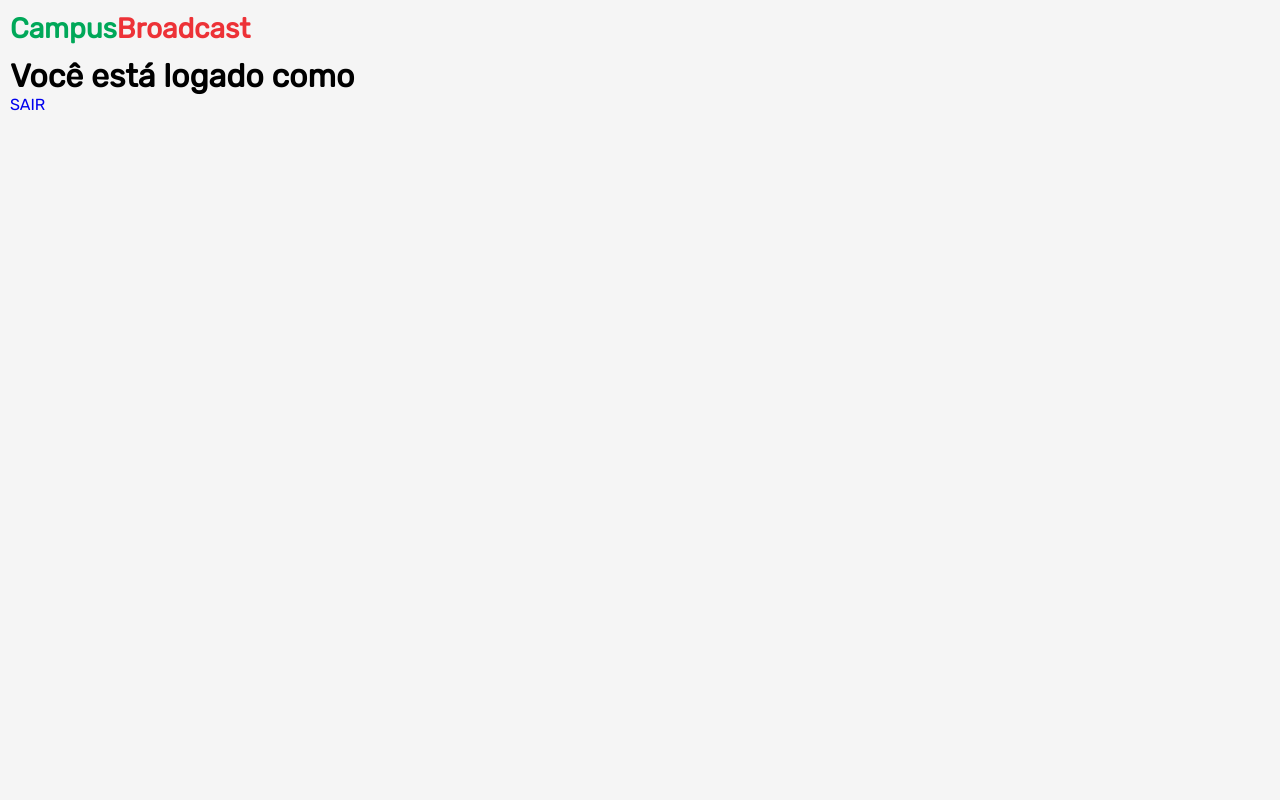
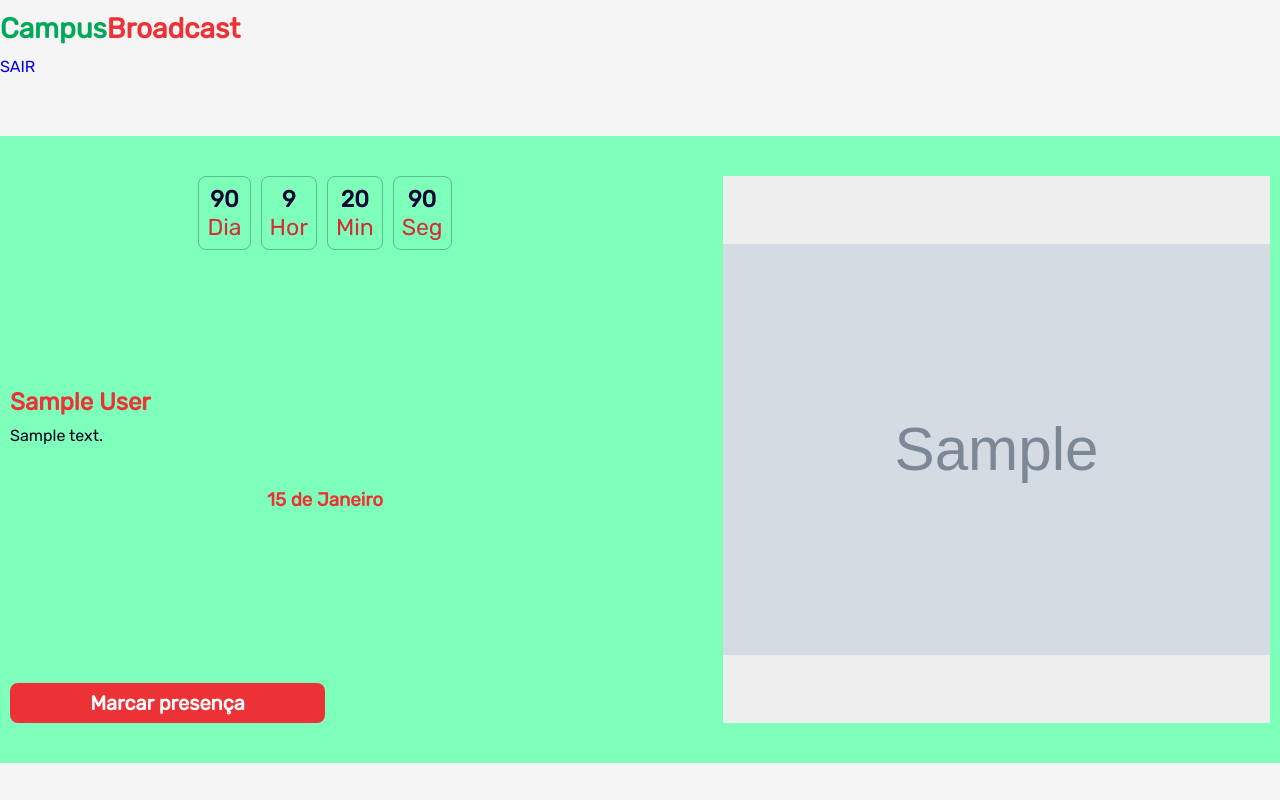
Before and after one commit to marcelo-py/CampusBroadcast, a Django app: template accounts/templates/navigation/index.html in a window 1280 px wide. Run offline with Django 4.2, Linux system fonts and the light colour scheme; the template is opened without the code that fills it: values that come from a table or form of the project are taken from there, others are empty; tables that the repository leaves empty hold one stand-in row (values such as "Sample post"); grey boxes marked "Sample" are stand-in pictures.

Commit message:
modelagem db

```diff
--- a/accounts/models.py
+++ b/accounts/models.py
@@ -62,14 +62,28 @@ class Evento(models.Model):
     titulo = models.CharField(max_length=120)
     description = models.TextField(blank=True, null=True)
     local = models.CharField(max_length=20)
-    inicio = models.DateTimeField(verbose_name='Dia e horário do evento')
-    fim = models.DateTimeField(verbose_name='Dia e horário do evento')
+    data_inicio = models.DateField(verbose_name='Data inicio do evento', blank=True, null=True)
+    data_fim = models.DateField(verbose_name='da final do evento')
     organizadores =models.ManyToManyField(CustomUser, related_name='organizadores_evento')
     anunciado_por = models.ForeignKey(CustomUser, on_delete=models.CASCADE, null=True, blank=True)
+    picture = models.ImageField('foto', upload_to='eventos', blank=True, null=True)
 
     is_fixed = models.BooleanField(default=False)
     data_post = models.DateTimeField(default=timezone.now)
 
 
-class PalestranteParaEvento(models.Model):
-    pass
+class DatasParaEvento(models.Model):
+    data = models.DateField(verbose_name='Dia para evento')
+    evento = models.ForeignKey(Evento, on_delete=models.CASCADE)
+    atividades = models.ManyToManyField('Atividade', related_name='atividades_para_data')  # é preciso adicionar antes uma atividade
+
+    data_adicionado = models.DateTimeField(default=timezone.now)
+
+
+class Atividade(models.Model):
+    nome = models.CharField(max_length=120)
+    membros = models.ManyToManyField(CustomUser, related_name='membros_evento')  # O orgaizador precisa ter uma conta para ser adicionado
+
+    # Para evento
+    palestrantes = models.ManyToManyField(Palestrante, related_name='atividade_palestrante')  # é preciso adicionar o palestrante antes
+    evento = models.ForeignKey(Evento, on_delete=models.CASCADE, blank=True, null=True)  # não se trata apenas de atividades para evento
--- a/accounts/templates/navigation/index.html
+++ b/accounts/templates/navigation/index.html
@@ -13,10 +13,46 @@
             <h1 class="logoName">Campus<span>Broadcast</span></h1>
         </div>
     </header>
-
-    <h1>Você está logado como {{request.user.first_name}}</h1>
     <a href="{%url 'accounts:logout'%}">SAIR</a>
 
 
+    <section class="sectionEventoPrincipal">
+        <div class="evento-principal-area">
+            <div class="info-left">
+                <ul class="contagemRegressiva">
+                    <li>
+                        90 <span>Dia</span>
+                    </li>
+                    <li>
+                        9 <span>Hor</span>
+                    </li>
+                    <li>
+                        20 <span>Min</span>
+                    </li>
+                    <li>
+                        90 <span>Seg</span>
+                    </li>
+                </ul>
 
+                <div class="banner-detalhes">
+                    <h2>{{evento.titulo}}</h2>
+                    <p>{{evento.description}}</p>
+
+                    {% if evento.data_inicio == evento.data_fim %}
+                        <h3>{{ evento.data_inicio|date:"j \d\e F" }}</h3>
+                    {% else %}
+                        <h3>De {{ evento.data_inicio|date:"j" }} a {{ evento.data_fim|date:"j \d\e F" }}</h3>
+                    {% endif %}
+                </div>
+
+                <a href="#" class="btn-comparecer">Marcar presença</a>
+            </div>
+
+            {%if evento.picture%}
+                <div class="area-img-banner">
+                    <img src="{{evento.picture.url}}" alt="banner Imagem">
+                </div>
+            {%endif%}
+        </div>
+    </section>
 {%endblock%}
--- a/accounts/views.py
+++ b/accounts/views.py
@@ -33,5 +33,5 @@ def logout_view(request):
 
 #  para a navegação Logado
 def feed_view(request):
-    obj_evetntos = Evento.objects.all()
-    return render(request, 'navigation/index.html', {'eventos': obj_evetntos})
+    obj_evetntos = Evento.objects.filter(is_fixed=True).first()
+    return render(request, 'navigation/index.html', {'evento': obj_evetntos})
--- /dev/null
+++ b/static/feed/styles.css
@@ -0,0 +1,97 @@
+.sectionEventoPrincipal {
+    margin-top: 60px;
+    background-color: #7EFFBA;
+    padding: 40px 0;
+}
+
+.evento-principal-area {
+    width: 1280px;
+    max-width: 100%;
+    margin: 0 auto;
+    display: flex;
+    gap: 34px;
+    flex-wrap: wrap;
+    justify-content: space-between;
+}
+
+.evento-principal-area .info-left {
+    display: flex;
+    flex-direction: column;
+    width: 630px;
+    max-width: 100%;
+    gap: 34px;
+    justify-content: space-between;
+}
+
+.info-left .contagemRegressiva {
+    display: flex;
+    gap: 10px;
+    justify-content: center;
+}
+
+.info-left .contagemRegressiva li {
+    display: flex;
+    flex-direction: column;
+    align-items: center;
+    font-size: 23px;
+    padding: 8px;
+    border-radius: 8px;
+    border: 1px solid rgba(0, 0, 0, 0.26);
+    color: rgb(13, 2, 51);
+    font-weight: bold;
+}
+
+.info-left .contagemRegressiva li span {
+    color: #cf2f35;
+    font-weight: normal;
+}
+
+/*detalhes do banner*/
+.info-left .banner-detalhes {
+    display: flex;
+    flex-direction: column;
+    gap: 10px;
+}
+
+.info-left .banner-detalhes h2 {
+    color: #ED3237;
+}
+
+.info-left .banner-detalhes h3 {
+    margin: 34px auto;
+    color: #ED3237;
+}
+
+.info-left .banner-detalhes p {
+    width: 315px;
+    max-width: 100%;
+    text-align: justify;
+}
+
+.info-left .btn-comparecer {
+    padding: 8px;
+    width: 315px;
+    max-width: 100%;
+    background-color: #ED3237;
+    text-align: center;
+    color: #fff;
+    font-weight: bold;
+    font-size: 20px;
+    border-radius: 8px;
+}
+
+.info-left .btn-comparecer:hover {
+    background-color: #ed3238ce;
+}
+
+.evento-principal-area .area-img-banner {
+    height: 547px;
+    width: 547px;
+    background-color: rgb(238, 238, 238);
+}
+
+.evento-principal-area .area-img-banner img {
+    width: 100%;
+    height: 100%;
+    object-fit: contain;
+}
--- a/static/landingpage/styles.css
+++ b/static/landingpage/styles.css
@@ -237,7 +237,6 @@ form.login button {
     list-style: inside;
     font-size: 17px;
     color: #18193F;
-    text-align: justify;
 }
 
 .area-objective .container-list-bjective li span {
@@ -300,8 +299,6 @@ footer .area-footer>p {
     border: 1px solid rgba(0, 0, 0, 0.205);
 }
 
-
-
 @media (max-width: 700px) {
     .areaBanner {
         justify-content: center;
--- a/templates/base.html
+++ b/templates/base.html
@@ -30,9 +30,11 @@
         }
         body {
             background-color: #f5f5f5;
-            margin: 0 10px;
         }
-
+        section{
+            padding-left: 10px!important;
+            padding-right: 10px!important;
+        }
         header h1.logoName {
             font-size: 28px;
             color: #00A859;
```
Also changed, not shown: accounts/migrations/0011_palestranteparaevento_and_more.py (added), accounts/migrations/0012_alter_evento_data_fim_alter_evento_data_inicio.py (added), accounts/migrations/0013_alter_evento_data_fim_alter_evento_data_inicio.py (added), accounts/migrations/0014_rename_palestranteparaevento_atividadeparaevento_and_more.py (added), accounts/migrations/0015_atividade_delete_atividadeparaevento_and_more.py (added), accounts/migrations/0016_atividade_membros.py (added), media/eventos/gears-5193383_640.png (added), media/eventos/gears-5193383_640_vCXLuTA.png (added).
